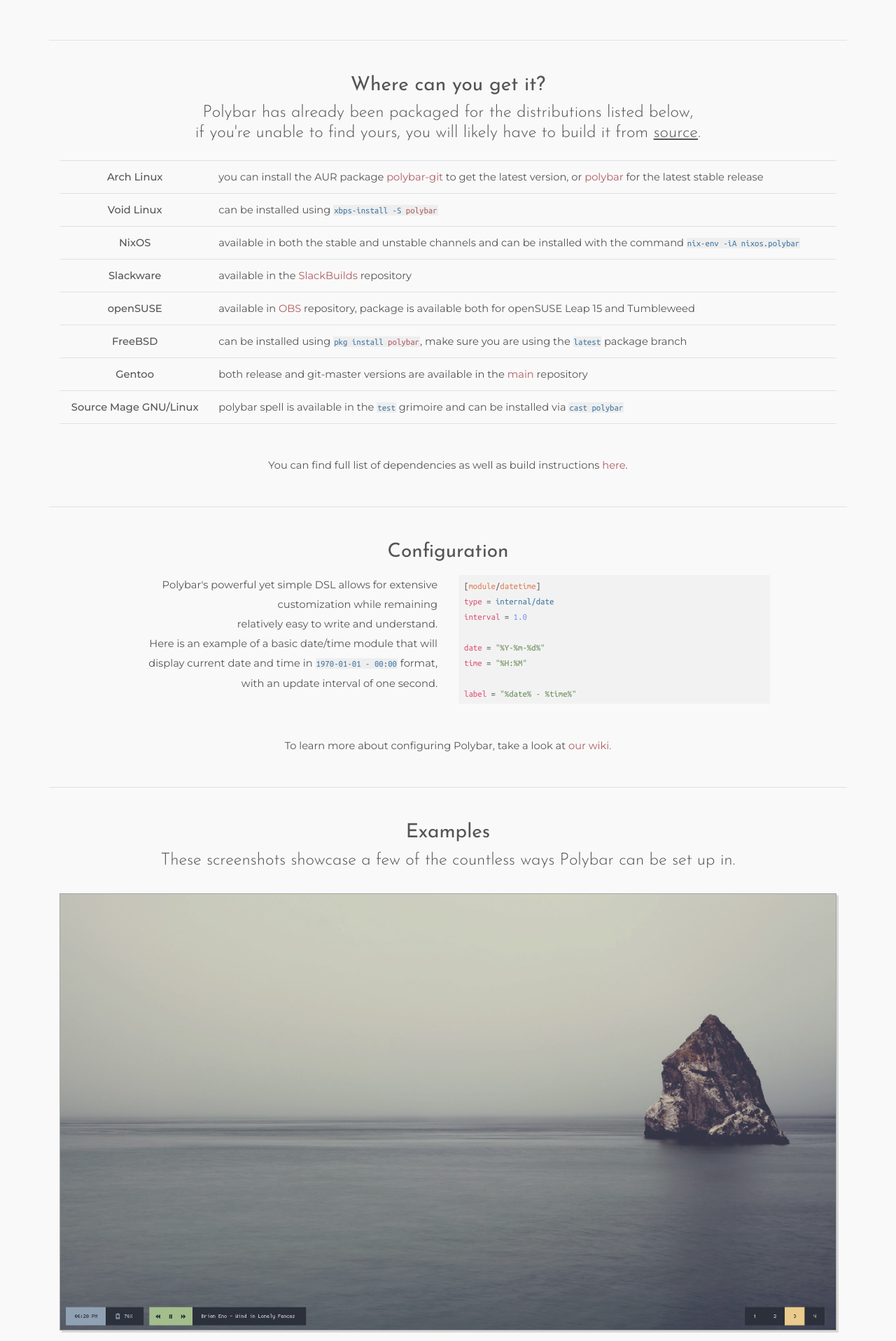
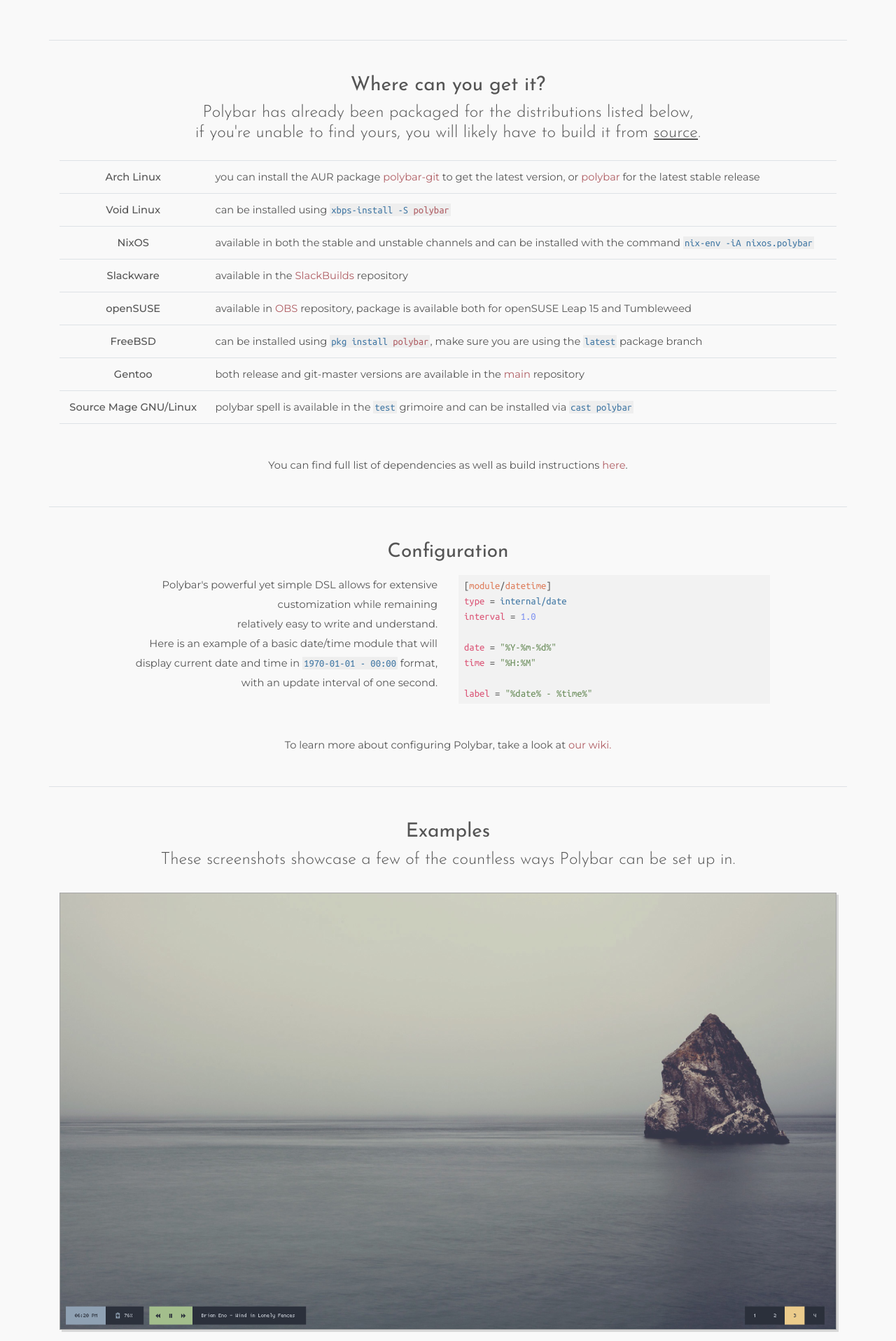
Before and after one commit to polybar/polybar.github.io, a Jekyll site: the page built from index.html, in a window 1280 px wide. Shown: the part 1644-3561 px from the top of the page at 70% size. Built offline with Jekyll 4.4.1, drawn with Linux system fonts in a browser that asks for light colours; nearby versions of some CDN libraries; some web fonts are replaced.

Commit message:
fix(code): Adjust styles

```diff
--- a/assets/css/code.css
+++ b/assets/css/code.css
@@ -3,9 +3,9 @@
   background: #eee;
 
   font-family: Ubuntu Mono, Iosevka, Monaco, Consolas, monospace !important;
+  font-size: inherit;
 
-  padding: 1px;
-  white-space: nowrap;
+  padding: 2px;
 
   transition: .3s background;
 }
@@ -28,7 +28,7 @@
 }
 
 code a:hover {
-  background: unset;
+  background: unset !important;
 }
 
 code var {
--- a/index.html
+++ b/index.html
@@ -162,7 +162,7 @@
           relatively easy to write and understand.
           <br>
           Here is an example of a basic date/time module that will display current date and time
-          in <code>1970-01-01 - 00:00</code> format, with an update interval of one second.
+          in <code class="text-nowrap">1970-01-01 - 00:00</code> format, with an update interval of one second.
         </p>
       </div>
 
```
